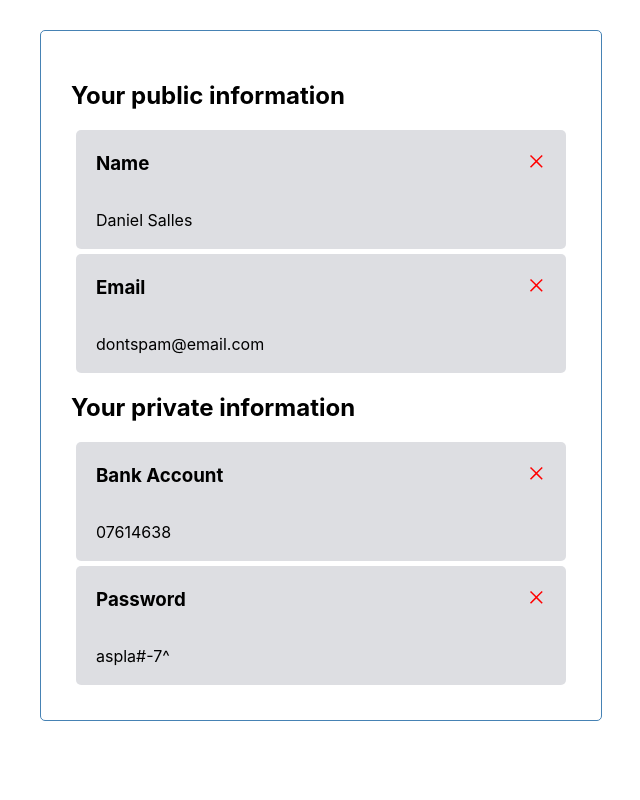
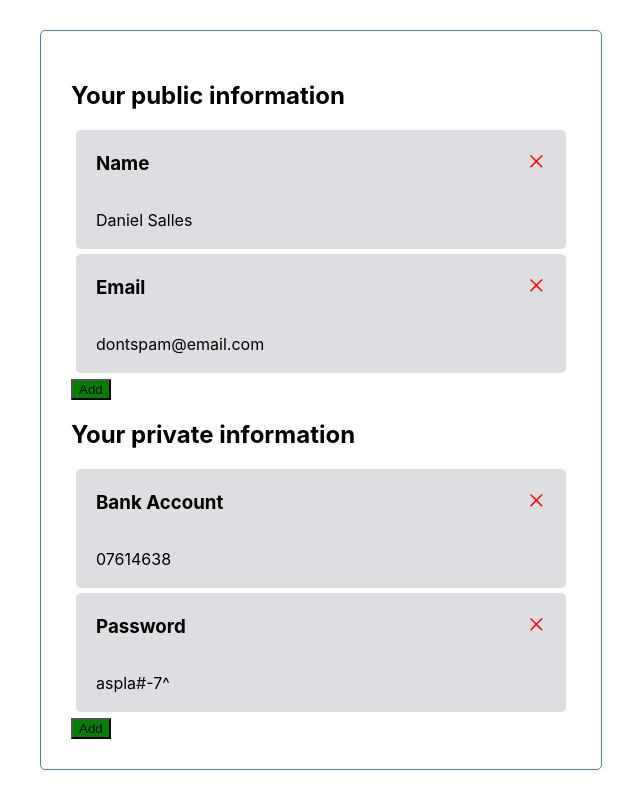
Before and after one commit to eamorim3/Buzz, a React (Create React App) app in the folder buzz/: page / in a window 1280 px wide. Shown: the whole page, without its empty margins (319-959 px from the left). Built offline with nearby package versions, Linux system fonts and the light colour scheme.

Commit message:
adding data functionality in progress

```diff
--- /dev/null
+++ b/buzz/src/AddFormsButton.js
@@ -0,0 +1,13 @@
+import react from 'react';
+import Button from './Button';
+
+export default function AddFormsButton({ onAdd, showAdd }) {
+
+    return (
+          <Button
+            color={showAdd ? 'red' : 'green'}
+            text={showAdd ? 'Cancel' : 'Add'}
+            onClick={onAdd}
+          />
+    )
+  }
--- a/buzz/src/App.js
+++ b/buzz/src/App.js
@@ -1,5 +1,6 @@
 import { useState } from "react";
 import Display_info from "./Display_info";
+import AddFormsButton from "./AddFormsButton";
 
 function App() {
   const [publicInfo, setPublicInfo] = useState([
@@ -22,6 +23,10 @@ function App() {
       type: 'Password'
     }
   ])
+
+  const [showAddPrivateInfo, setShowAddPrivateInfo] = useState(false);
+  const [showAddPublicInfo, setShowAddPublicInfo] = useState(false)
+
   const deletePublicInfo = (type) => {
     setPublicInfo(publicInfo.filter((pInfo) => pInfo.type !== type))
   }
@@ -42,10 +47,16 @@ function App() {
 
         <h2>Your public information</h2>
         <Display_info info={publicInfo} onDelete={deletePublicInfo}/>
-
+        <AddFormsButton
+          onAdd={() => setShowAddPublicInfo(!showAddPublicInfo)}
+          showAdd={showAddPublicInfo}
+        />
         <h2>Your private information</h2>
         <Display_info info={privateInfo} onDelete={deletePrivateInfo}/>
-
+        <AddFormsButton
+          onAdd={() => setShowAddPrivateInfo(!showAddPrivateInfo)}
+          showAdd={showAddPrivateInfo}
+        />
       </div>
     </div>
   );
--- /dev/null
+++ b/buzz/src/Button.js
@@ -0,0 +1,12 @@
+import React from 'react'
+
+export default function Button({ color, text, onClick }) {
+    return (
+      <button className='btn'
+        onClick={onClick}
+        style={{ backgroundColor: color }}
+      >
+        {text}
+      </button>
+    )
+  }
--- a/buzz/src/index.css
+++ b/buzz/src/index.css
@@ -27,7 +27,9 @@ code {
   cursor: default;
   border-radius: 5px;
 }
-
+.addButton{
+  color: aqua;
+}
 .container {
   max-width: 500px;
   margin: 30px auto;
```
Also changed, not shown: buzz/src/AddInfo.js (+49 -0 lines).
